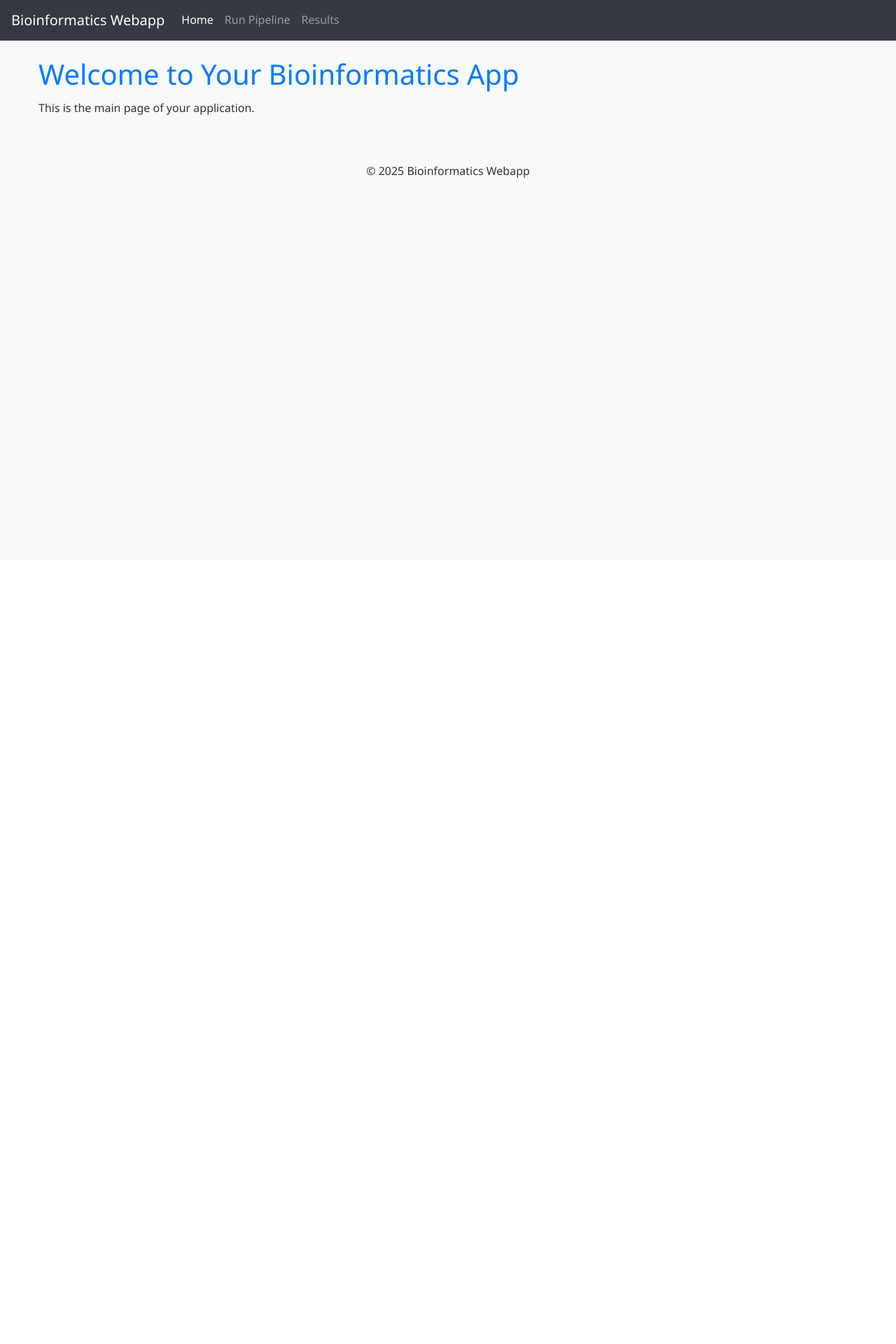
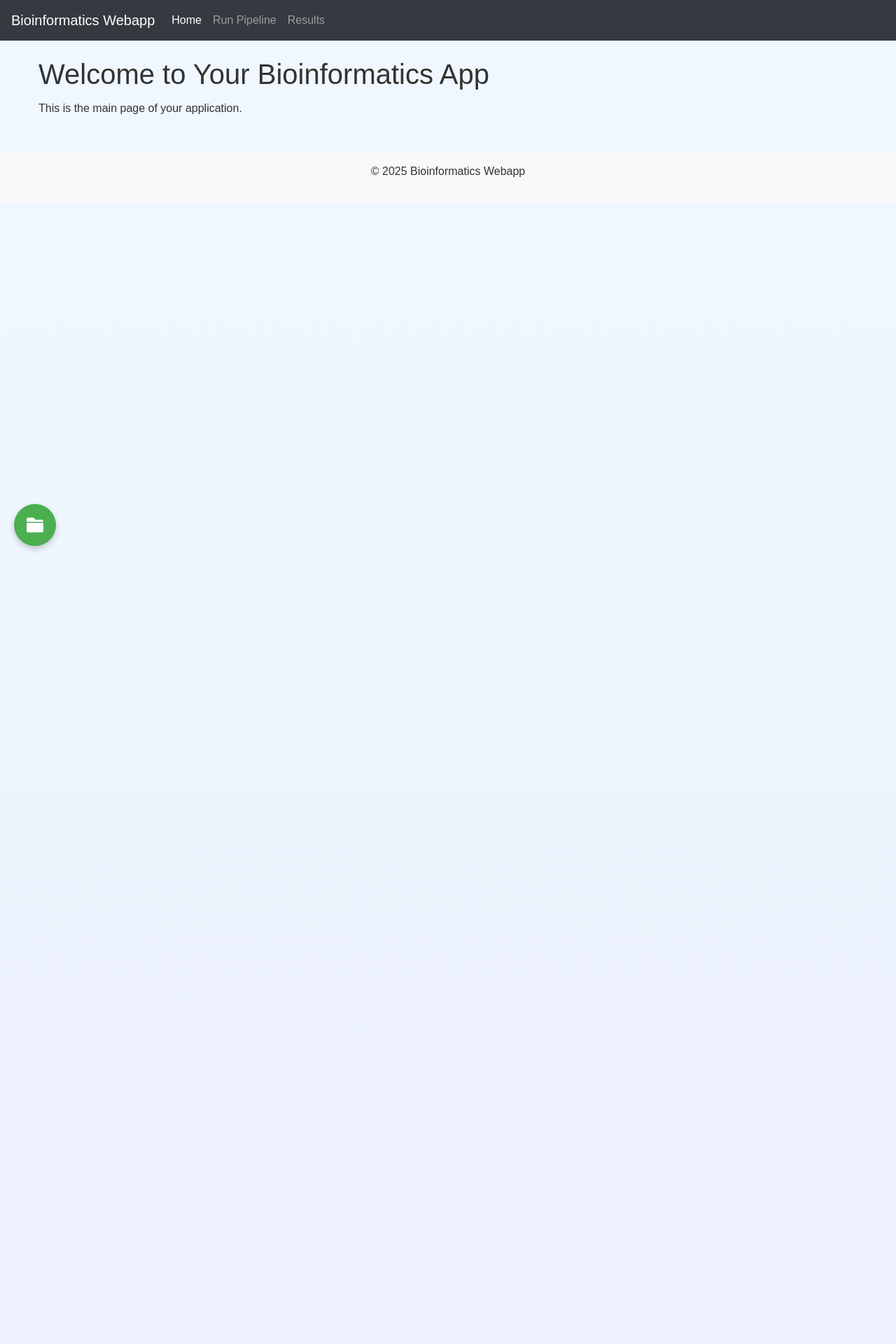
Before and after one commit to mikha-22/bioinformatics-webapp, a FastAPI app: page / in a window 1280 px wide. Shown: the top 1920 px of the page at 70% size. Before the commit the page ends 254 px from the top, so only its background shows below. Run offline with FastAPI, Linux system fonts and the light colour scheme; some libraries are stand-ins or nearby versions.

Commit message:
added filebrowser

```diff
--- /dev/null
+++ b/frontend/static/floating_iframe.css
@@ -0,0 +1,129 @@
+body {
+    font-family: Arial, sans-serif;
+    margin: 0;
+    padding: 0;
+    min-height: 5000px; /* Long page for scrolling demonstration */
+    background: linear-gradient(to bottom, #f0f8ff, #e6e6fa);
+}
+
+.content {
+    padding: 20px;
+}
+
+h1, h2, p {
+    color: #333;
+}
+
+/* Floating button styles */
+.floating-button {
+    position: fixed;
+    bottom: 20px;
+    left: 20px;
+    width: 60px;
+    height: 60px;
+    border-radius: 50%;
+    background-color: #4CAF50;
+    color: white;
+    border: none;
+    box-shadow: 0 4px 8px rgba(0, 0, 0, 0.2);
+    cursor: pointer;
+    display: flex;
+    align-items: center;
+    justify-content: center;
+    z-index: 1000;
+    transition: transform 0.3s, background-color 0.3s;
+}
+
+.floating-button:hover {
+    transform: scale(1.1);
+    background-color: #3e8e41;
+}
+
+.floating-button i {
+    font-size: 24px;
+}
+
+/* Overlay for darkening the background when iframe is open */
+.overlay {
+    position: fixed;
+    top: 0;
+    left: 0;
+    width: 100%;
+    height: 100%;
+    background-color: rgba(0, 0, 0, 0.5);
+    z-index: 1001;
+    opacity: 0;
+    visibility: hidden;
+    transition: opacity 0.3s, visibility 0.3s;
+}
+
+.overlay.active {
+    opacity: 1;
+    visibility: visible;
+}
+
+/* iframe container styles */
+.iframe-container {
+    position: fixed;
+    bottom: 20px; /* Set initial bottom position */
+    left: 20px;   /* Set initial left position */
+    width: 0;
+    height: 0;
+    background-color: #e6e6e6;
+    border-radius: 10px;
+    box-shadow: 0 10px 30px rgba(0, 0, 0, 0.3);
+    z-index: 1002;
+    overflow: hidden;
+    opacity: 0;
+    transform: scale(0.5); /* Keep the initial scale for a potential effect */
+    transition: width 0.3s, height 0.3s, opacity 0.4s, transform 0.3s;
+    display: flex;
+    flex-direction: column;
+    align-items: stretch;
+}
+
+.iframe-container.active {
+    width: 80%;
+    height: 80%;
+    max-width: 1200px;
+    max-height: 800px;
+    opacity: 1;
+    transform: scale(1);
+}
+
+/* Close button for the iframe */
+.close-btn {
+    position: absolute;
+    top: 10px;
+    right: 10px;
+    background-color: #f44336;
+    color: white;
+    border: none;
+    border-radius: 50%;
+    width: 30px;
+    height: 30px;
+    font-size: 16px;
+    cursor: pointer;
+    display: flex;
+    align-items: center;
+    justify-content: center;
+    z-index: 1003;
+}
+
+/* Ensure the iframe takes up the full space minus the button area */
+.iframe-container.active iframe {
+    width: 100%;
+    height: 100%;
+    border: none;
+    box-sizing: border-box;
+    /* margin-top: 40px; Remove this for now */
+}
+
+/* Sample sections for the long page */
+.section {
+    margin-bottom: 100px;
+    padding: 20px;
+    background-color: rgba(255, 255, 255, 0.7);
+    border-radius: 8px;
+    box-shadow: 0 2px 10px rgba(0, 0, 0, 0.1);
+}
--- /dev/null
+++ b/frontend/static/floating_iframe.js
@@ -0,0 +1,26 @@
+document.addEventListener('DOMContentLoaded', function() {
+    const showButton = document.getElementById('showFileBrowser');
+    const closeButton = document.getElementById('closeFileBrowser');
+    const overlay = document.getElementById('overlay');
+    const container = document.getElementById('fileBrowserContainer');
+
+    // Show FileBrowser
+    showButton.addEventListener('click', function() {
+        container.classList.add('active');
+        overlay.classList.add('active');
+    });
+
+    // Hide FileBrowser
+    function hideFileBrowser() {
+        container.classList.remove('active');
+        overlay.classList.remove('active');
+    }
+
+    closeButton.addEventListener('click', hideFileBrowser);
+    overlay.addEventListener('click', hideFileBrowser);
+
+    // Prevent clicks inside iframe from closing the container
+    container.addEventListener('click', function(e) {
+        e.stopPropagation();
+    });
+});
--- a/frontend/templates/base.html
+++ b/frontend/templates/base.html
@@ -6,8 +6,9 @@
     <title>{% block title %}{% endblock %}</title>
     <link rel="stylesheet" href="https://stackpath.bootstrapcdn.com/bootstrap/4.5.2/css/bootstrap.min.css">
     <link rel="stylesheet" href="/frontend/static/main.css">
-    <link rel="icon" href="/frontend/static/favicon.ico" type="image/x-icon">
+    <link rel="stylesheet" href="/frontend/static/floating_iframe.css"> <link rel="icon" href="/frontend/static/favicon.ico" type="image/x-icon">
     {% block head %}{% endblock %}
+    <link href="https://cdnjs.cloudflare.com/ajax/libs/font-awesome/6.0.0-beta3/css/all.min.css" rel="stylesheet">
 </head>
 <body>
     <nav class="navbar navbar-expand-lg navbar-dark bg-dark">
@@ -34,11 +35,24 @@
         {% block content %}{% endblock %}
     </div>
 
+    <button class="floating-button" id="showFileBrowser">
+        <i class="fas fa-folder"></i>
+    </button>
+
+    <div class="overlay" id="overlay"></div>
+
+    <div class="iframe-container" id="fileBrowserContainer">
+        <button class="close-btn" id="closeFileBrowser">
+            <i class="fas fa-times"></i>
+        </button>
+        <iframe src="http://localhost:8080" id="fileBrowserFrame" title="FileBrowser"></iframe>
+    </div>
+
     <footer class="mt-5 bg-light text-center py-3">
         <p>&copy; 2025 Bioinformatics Webapp</p>
     </footer>
 
     <script src="/frontend/static/main.js"></script>
-    {% block scripts %}{% endblock %}
+    <script src="/frontend/static/floating_iframe.js"></script> {% block scripts %}{% endblock %}
 </body>
 </html>
```
